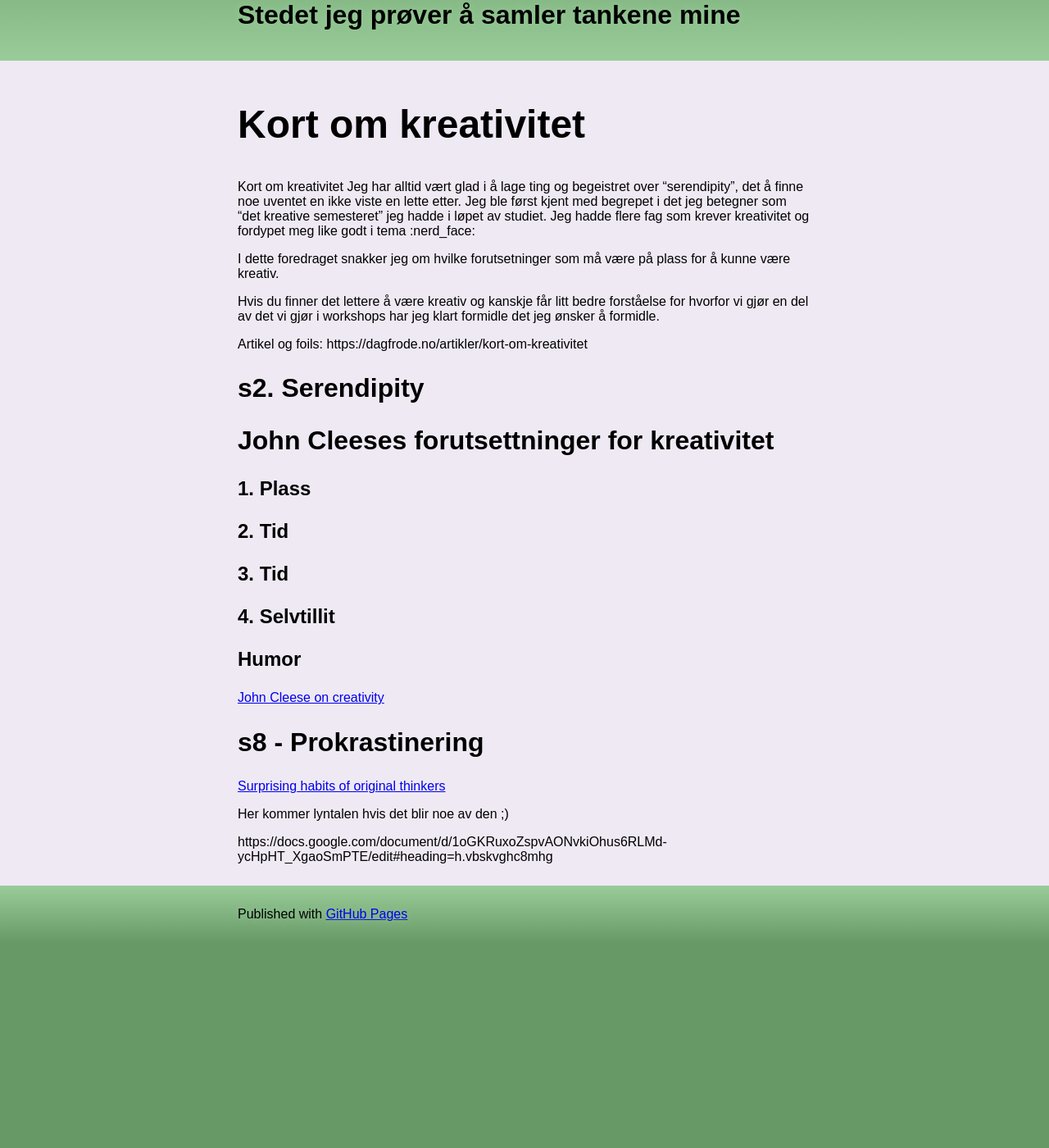
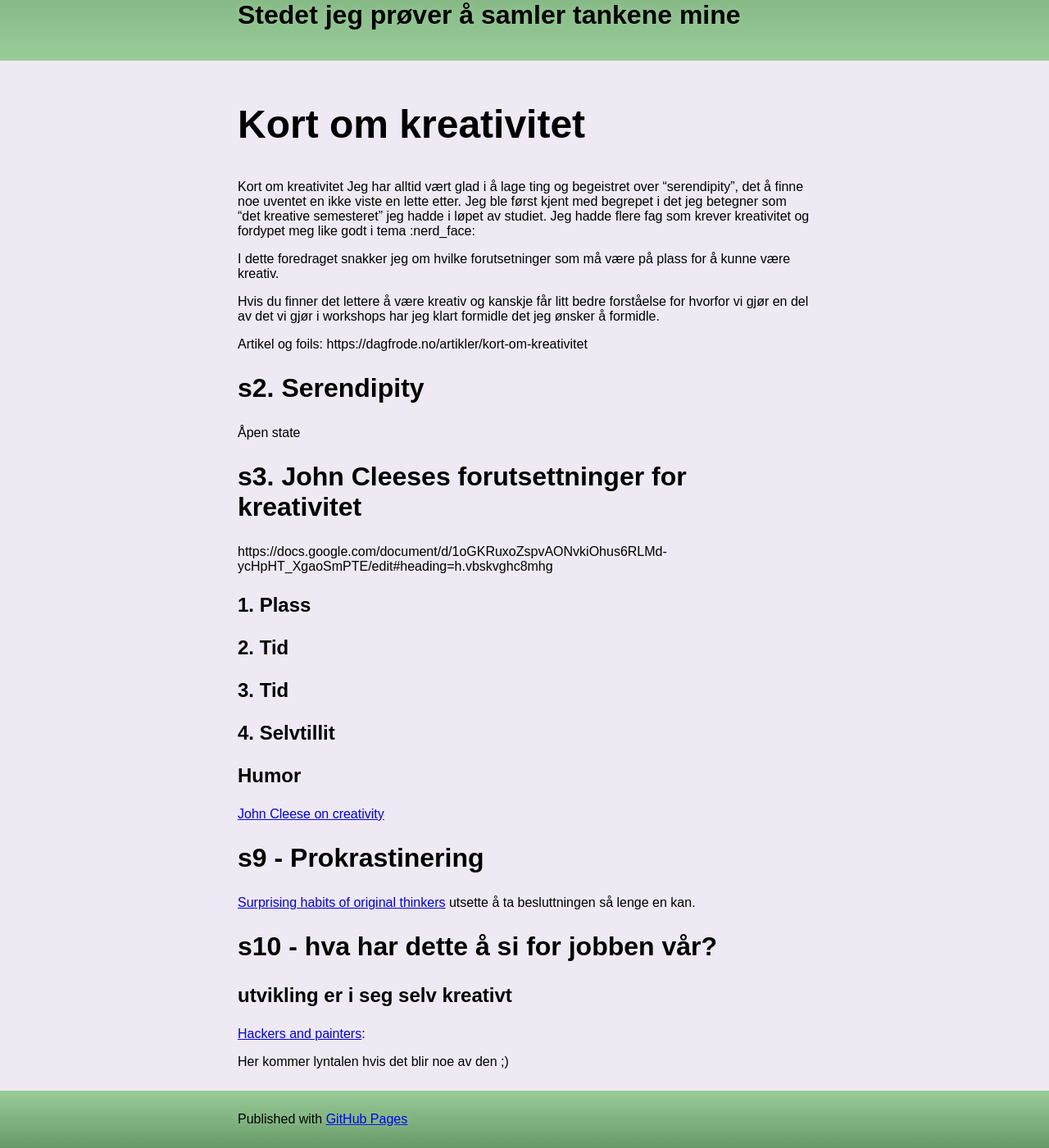
Before and after one commit to dagfs/dagfs.github.io, a Jekyll site: the page built from artikler/kort-om-kreativitet.md, in a window 1280 px wide and 1400 px high, scrolled down 129 px. Shown: the whole window at 82% size. Built offline with Jekyll 4.4.1, drawn with Linux system fonts in a browser that asks for light colours; our own code applies the rules of GitHub Pages for plain Markdown files; before the commit the page ends 1279 px from its top, so only the background shows below that.

Commit message:
Update kort-om-kreativitet.md

```diff
--- a/artikler/kort-om-kreativitet.md
+++ b/artikler/kort-om-kreativitet.md
@@ -10,33 +10,44 @@ Hvis du finner det lettere å være kreativ og kanskje får litt bedre forståel
 Artikel og foils: https://dagfrode.no/artikler/kort-om-kreativitet
 
 ## s2. Serendipity
+Åpen state
 
-## John Cleeses forutsettninger for kreativitet
+## s3. John Cleeses forutsettninger for kreativitet
 
-## s3 - 1. Plass [presentation-only]
+https://docs.google.com/document/d/1oGKRuxoZspvAONvkiOhus6RLMd-ycHpHT_XgaoSmPTE/edit#heading=h.vbskvghc8mhg
+
+## s4 - 1. Plass [presentation-only]
 ### 1. Plass
 
-## s4 - 2. Tid [presentation-only]
+## s5 - 2. Tid [presentation-only]
 ### 2. Tid
 
-## s5 - 3. Tid [presentation-only]
+## s6 - 3. Tid [presentation-only]
 ### 3. Tid
 
-## s6 - 4. Selvtillit [presentation-only]
+## s7 - 4. Selvtillit [presentation-only]
 ### 4. Selvtillit
 
-## s7 - 5. Humor [presentation-only]
+## s8 - 5. Humor [presentation-only]
 ### Humor
 
 [John Cleese on creativity]
 
-## s8 - Prokrastinering
+## s9 - Prokrastinering
 [Surprising habits of original thinkers]
+utsette å ta besluttningen så lenge en kan.
+
+
+## s10 - hva har dette å si for jobben vår?
+
+## s11 - utvikling er i seg selv kreativt [presentation-only]
+### utvikling er i seg selv kreativt
+[Hackers and painters]:
+
 
 
 Her kommer lyntalen hvis det blir noe av den ;)
 
-https://docs.google.com/document/d/1oGKRuxoZspvAONvkiOhus6RLMd-ycHpHT_XgaoSmPTE/edit#heading=h.vbskvghc8mhg
-
 [John Cleese on creativity]: https://genius.com/John-cleese-lecture-on-creativity-annotated
 [Surprising habits of original thinkers]: https://www.ted.com/talks/adam_grant_the_surprising_habits_of_original_thinkers?language=en
+[Hackers and painters]: http://www.paulgraham.com/hp.html
```
